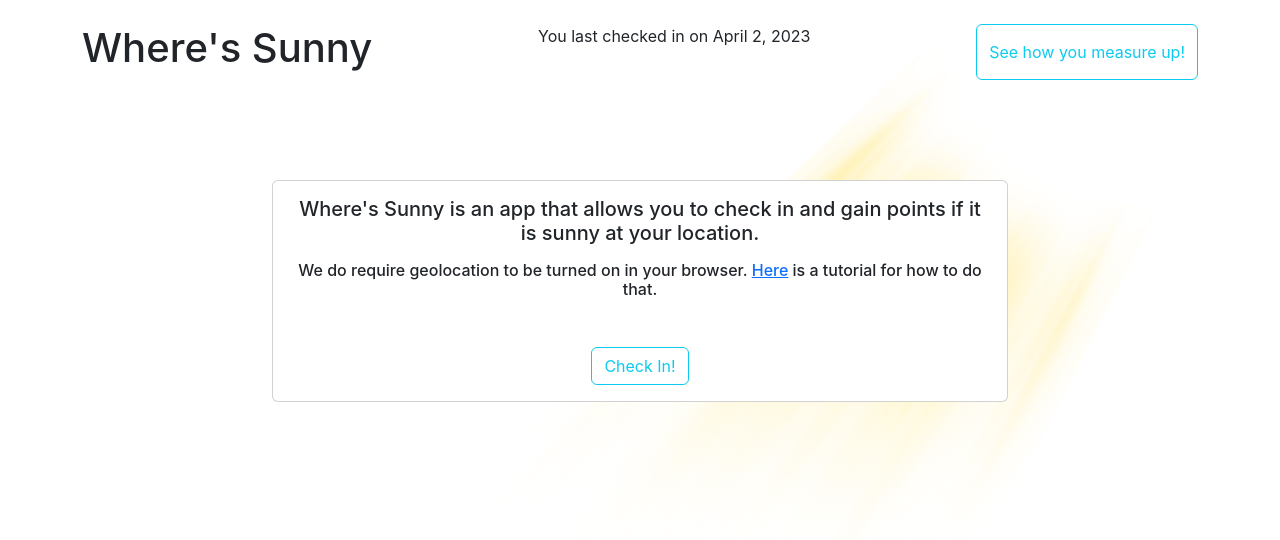
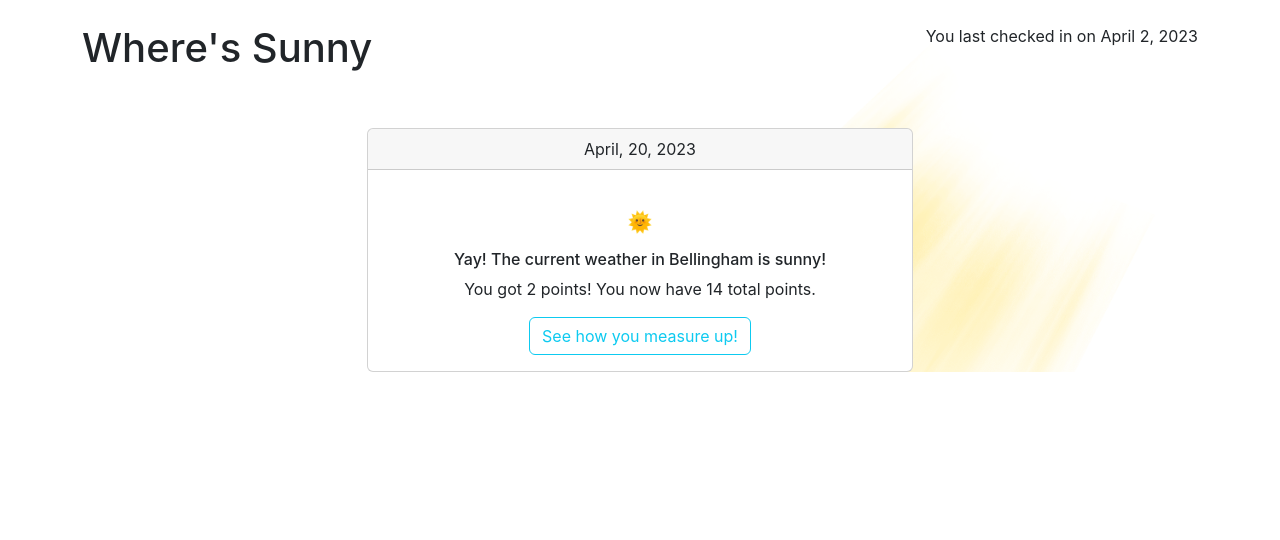
Before and after one commit to espressoGoddess/wheres_sunny, a React (Create React App) app: page / in a window 1280 px wide. Shown: the top 540 px of the page. Built offline with nearby package versions, Linux system fonts and the light colour scheme.

Commit message:
Create after check in Success card component

```diff
--- a/src/Components/App/App.js
+++ b/src/Components/App/App.js
@@ -1,17 +1,15 @@
+import { Container, Col, Row, Button } from 'react-bootstrap';
 import Home from '../Home/Home';
 import Success from '../Success/Success';
-import Container from 'react-bootstrap/Container';
-import Col from 'react-bootstrap/Col';
-import { Button } from 'react-bootstrap';
 import Header from '../Header/Header';
-import Row from 'react-bootstrap/Row';
 import './App.css';
 
 function App() {
   return (
     <main className="App">
       <Header />
-      <Home />
+      {/* <Home /> */}
+      <Success />
     </main>
   );
 }
--- a/src/Components/Header/Header.js
+++ b/src/Components/Header/Header.js
@@ -6,7 +6,6 @@ export default function Header() {
         <Container className='d-flex justify-content-between mt-4'>
           <h1>Where's Sunny</h1>
           <p>You last checked in on April 2, 2023</p>
-          <Button variant="outline-info">See how you measure up!</Button>
         </Container>
       </header>
   );
--- a/src/Components/Success/Success.js
+++ b/src/Components/Success/Success.js
@@ -2,5 +2,25 @@ import './Success.css';
 import { Button, Card, Col, Row, Container } from 'react-bootstrap';
 
 export default function Success() {
-  return
+  return (
+    <Container>
+      <Row>
+        <Col md={{span: 6, offset: 3}}>
+          <Card className="text-center mt-5">
+            <Card.Header className="text-cleft">April, 20, 2023</Card.Header>
+            <Card.Body>
+              <Card.Title className="mt-4">🌞</Card.Title>
+              <Card.Subtitle className='mt-3'>
+                Yay! The current weather in Bellingham is sunny!
+              </Card.Subtitle>
+              <Card.Text className="mt-2">
+                You got 2 points! You now have 14 total points.
+              </Card.Text>
+              <Button variant="outline-info">See how you measure up!</Button>
+            </Card.Body>
+          </Card>
+        </Col>
+      </Row>
+    </Container>
+  );
 }
```
